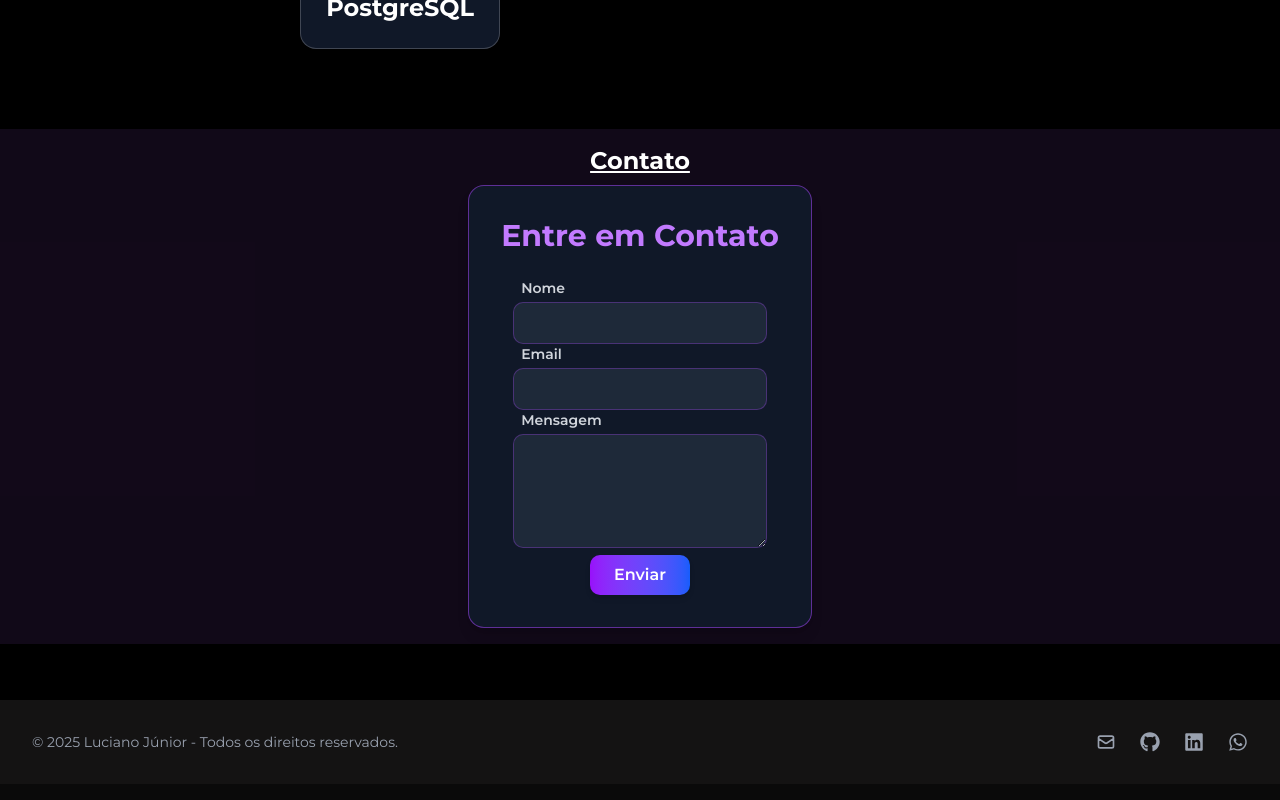
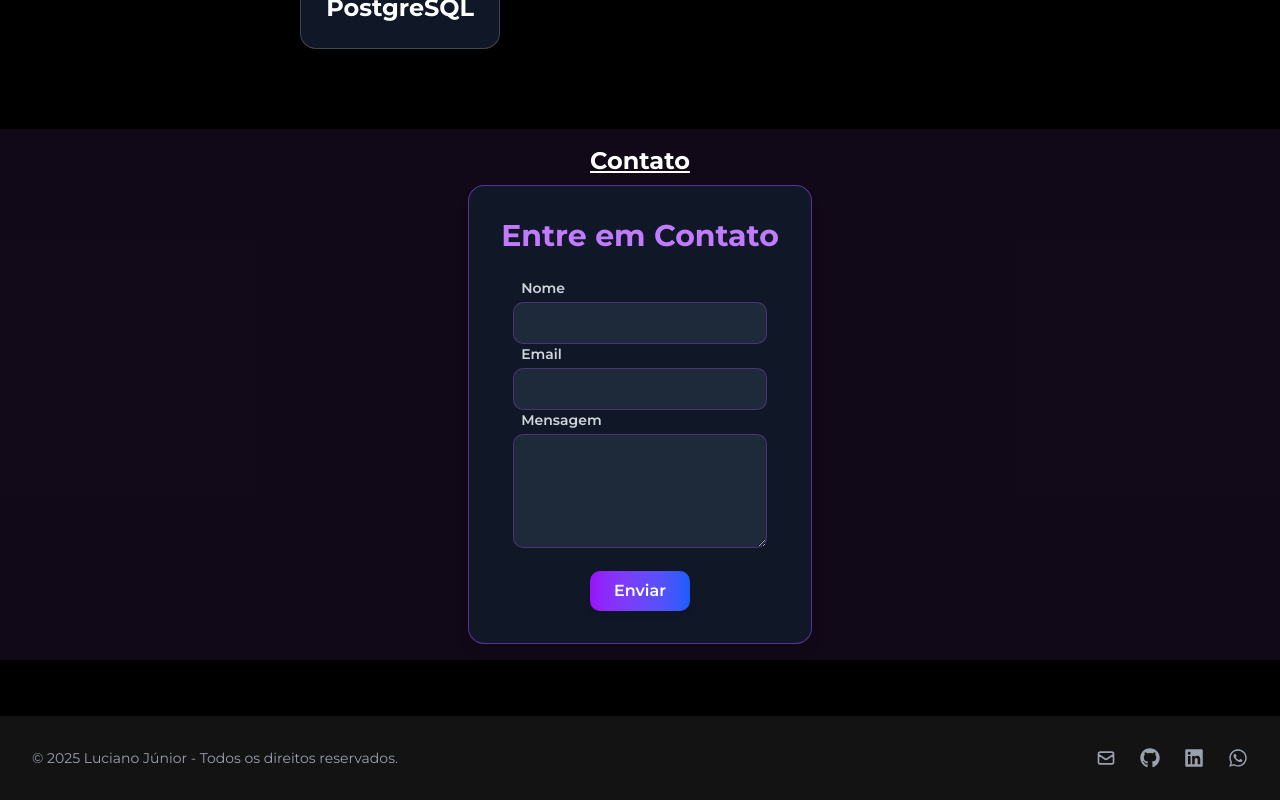
Before and after one commit to lucianomenezesjr/portifolio, a Next.js app in the folder portifolio-app/: page / in a window 1280 px wide. Shown: the part 3061-3861 px from the top of the page. Built offline with nearby package versions, Linux system fonts and the light colour scheme; a web font is replaced by a local one.

Commit message:
fix(button-contact): Implemented some margin top to the contact button

```diff
--- a/portifolio-app/src/components/ContactForms.tsx
+++ b/portifolio-app/src/components/ContactForms.tsx
@@ -132,7 +132,7 @@
         </div>
 
         {/* Botão */}
-        <div className="flex justify-center">
+        <div className="flex justify-center mt-4">
           <motion.button
             type="submit"
             whileHover={{ scale: 1.05 }}
```
